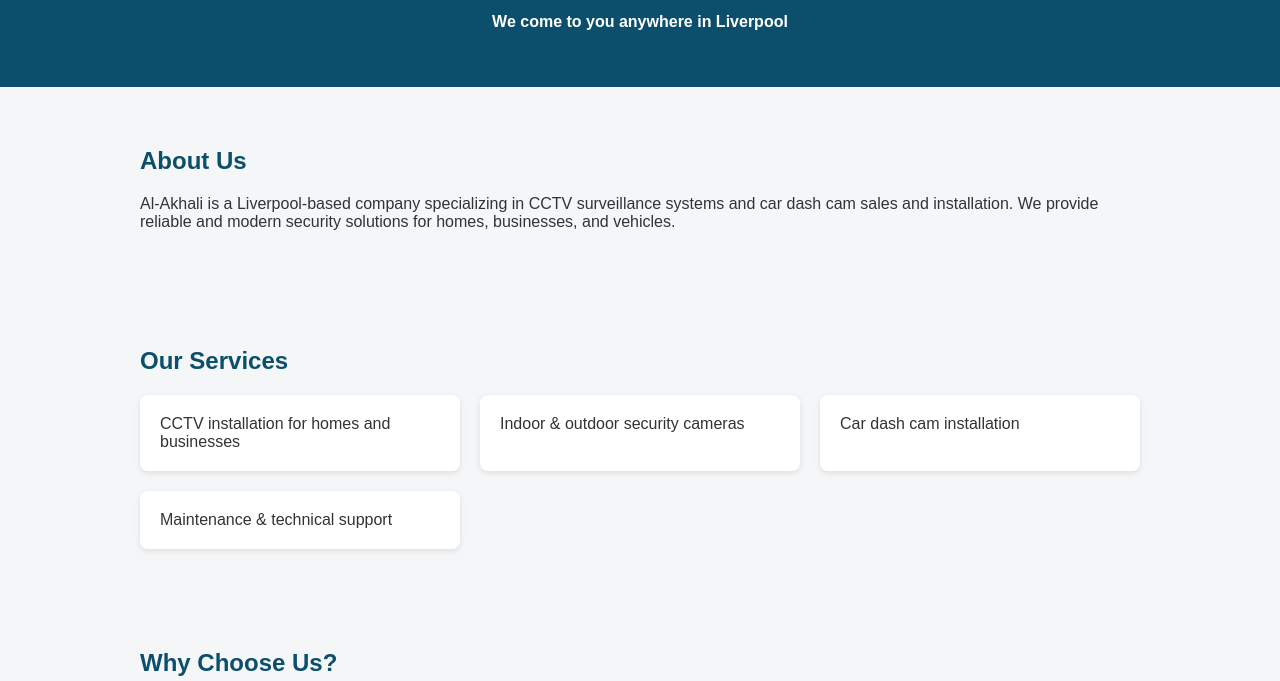
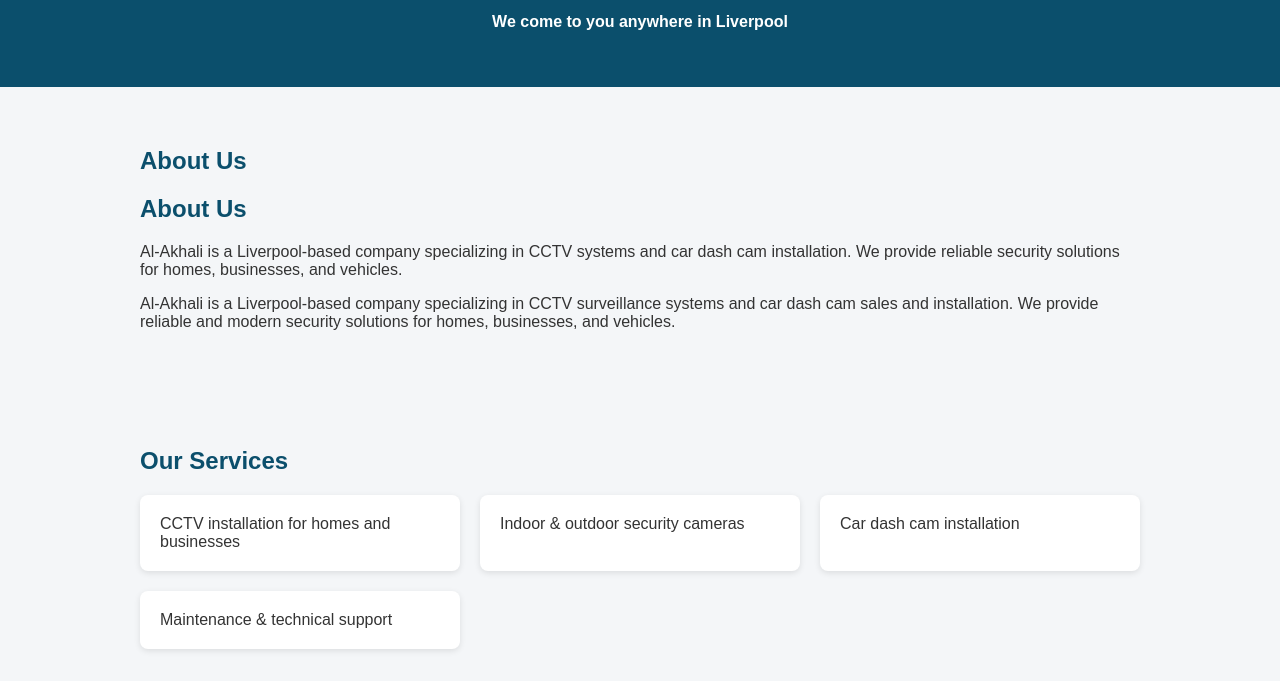
Before and after one commit to Alakhali-blip/alakhali.github.io, a plain HTML site: page index.html in a window 1280 px wide. Shown: the part 119-800 px from the top of the page. Drawn offline with Linux system fonts and the light colour scheme.

Commit message:
Revise About Us section for improved content
Updated the About Us section to enhance clarity and detail.

```diff
--- a/index.html
+++ b/index.html
@@ -63,6 +63,12 @@
 <section>
   <h2>About Us</h2>
   <p>
+    <h2>About Us</h2>
+<p>
+Al-Akhali is a Liverpool-based company specializing in CCTV systems
+and car dash cam installation. We provide reliable security solutions
+for homes, businesses, and vehicles.
+</p>
     Al-Akhali is a Liverpool-based company specializing in CCTV surveillance systems
     and car dash cam sales and installation. We provide reliable and modern security
     solutions for homes, businesses, and vehicles.
```
